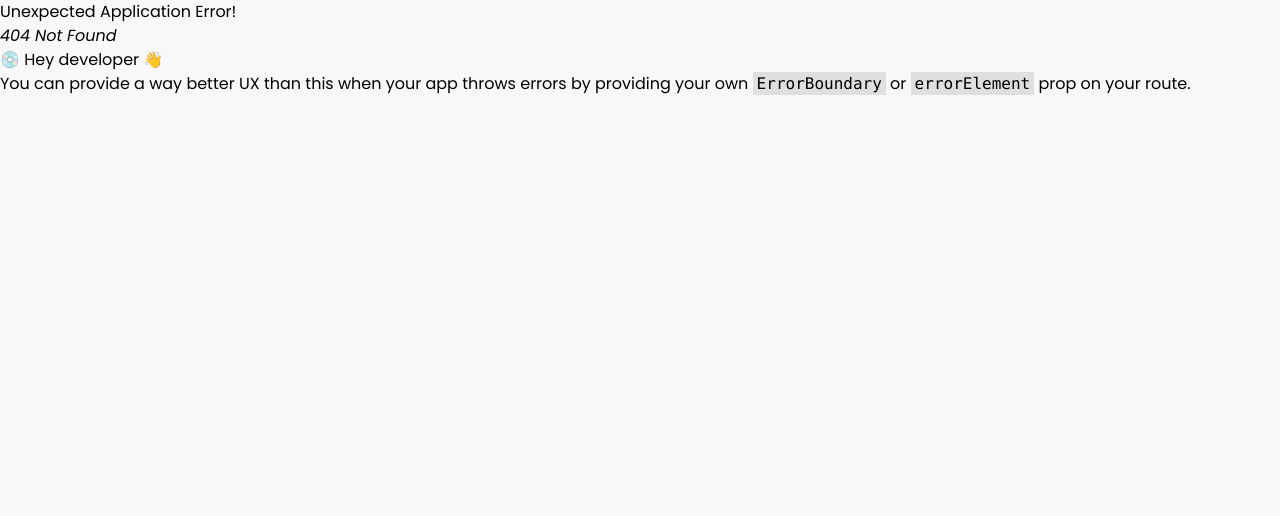
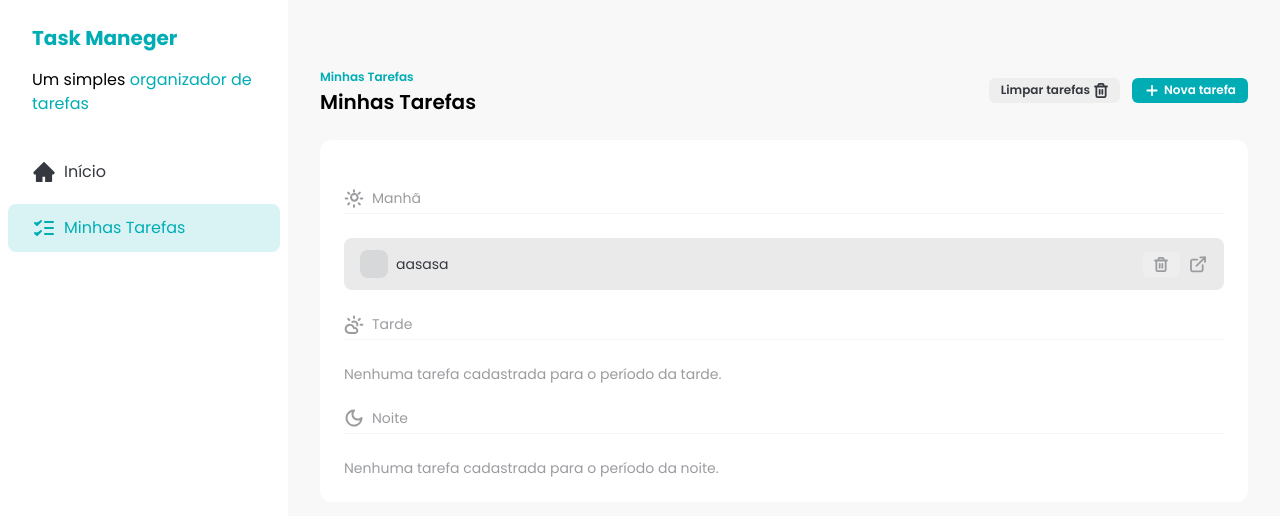
Before and after one commit to Srhiulli/task-maneger, a React (Vite) app: page /tasks in a window 1280 px wide. Before the commit this address had no page. Shown: the top 516 px of the page. Built offline with nearby package versions, Linux system fonts and the light colour scheme; data requests are answered from the project's data file.

Commit message:
feat: add home and taks page

```diff
--- a/src/App.jsx
+++ /dev/null
@@ -1,22 +0,0 @@
-import { Toaster } from "sonner"
-
-import Sidebar from "./components/Sidebar"
-import TasksPage from "./components/Tasks"
-
-function App() {
-  return (
-    <div className="flex">
-      <Toaster
-        toastOptions={{
-          style: {
-            color: "#35383E",
-          },
-        }}
-      />
-      <Sidebar />
-      <TasksPage />
-    </div>
-  )
-}
-
-export default App
--- a/src/components/Sidebar.jsx
+++ b/src/components/Sidebar.jsx
@@ -3,7 +3,7 @@
 
 const Sidebar = () => {
   return (
-    <div className="h-screen w-72 bg-white">
+    <div className="h-screen w-72 min-w-72 bg-white">
       <div className="space-y-4 px-8 py-6">
         <h1 className="text-xl font-bold text-brand-primary">Task Maneger</h1>
         <p>
@@ -12,11 +12,11 @@
         </p>
       </div>
       <div className="flex flex-col gap-2 p-2">
-        <SidebarButton color="unselected">
+        <SidebarButton color="unselected" href="/home">
           <HomeIcon />
           Início
         </SidebarButton>
-        <SidebarButton color="selected">
+        <SidebarButton color="selected" href="/tasks">
           <TasksIcon />
           Minhas Tarefas
         </SidebarButton>
--- a/src/components/SidebarButton.jsx
+++ b/src/components/SidebarButton.jsx
@@ -1,7 +1,7 @@
 import PropTypes from "prop-types"
 import { tv } from "tailwind-variants"
 
-const SidebarButton = ({ children, color }) => {
+const SidebarButton = ({ children, color, href }) => {
   const sideBar = tv({
     base: "flex items-center gap-2 rounded-lg px-6 py-3",
     variants: {
@@ -14,7 +14,7 @@
   })
 
   return (
-    <a href="#" className={sideBar({ color: color })}>
+    <a href={href} className={sideBar({ color: color })}>
       {children}
     </a>
   )
--- a/src/hooks/data/use-get-tasks.js
+++ b/src/hooks/data/use-get-tasks.js
@@ -1,14 +1,13 @@
 import { useQuery } from "@tanstack/react-query"
 
-import { api } from "../../lib/axios"
-
-export const useGetTasks = ({ taskId, onSuccess }) => {
+export const useGetTasks = () => {
   return useQuery({
-    queryKey: ["task", taskId],
+    queryKey: "tasks",
     queryFn: async () => {
-      const { data: task } = api.get(`/tasks/${taskId}`)
-      onSuccess(task)
-      return task
+      const response = await fetch("http://localhost:3000/tasks", {
+        method: "GET",
+      })
+      return response.json()
     },
   })
 }
--- /dev/null
+++ b/src/pages/HomePage.jsx
@@ -0,0 +1,11 @@
+import Sidebar from "../components/Sidebar"
+
+const HomePage = () => {
+  return (
+    <div className="flex">
+      <Sidebar />
+    </div>
+  )
+}
+
+export default HomePage
--- /dev/null
+++ b/src/pages/TasksPage.jsx
@@ -0,0 +1,13 @@
+import Sidebar from "../components/Sidebar"
+import Tasks from "../components/Tasks"
+
+function TasksPage() {
+  return (
+    <div className="flex">
+      <Sidebar />
+      <Tasks />
+    </div>
+  )
+}
+
+export default TasksPage
```
Also changed, not shown: src/main.jsx (+8 -3 lines).
